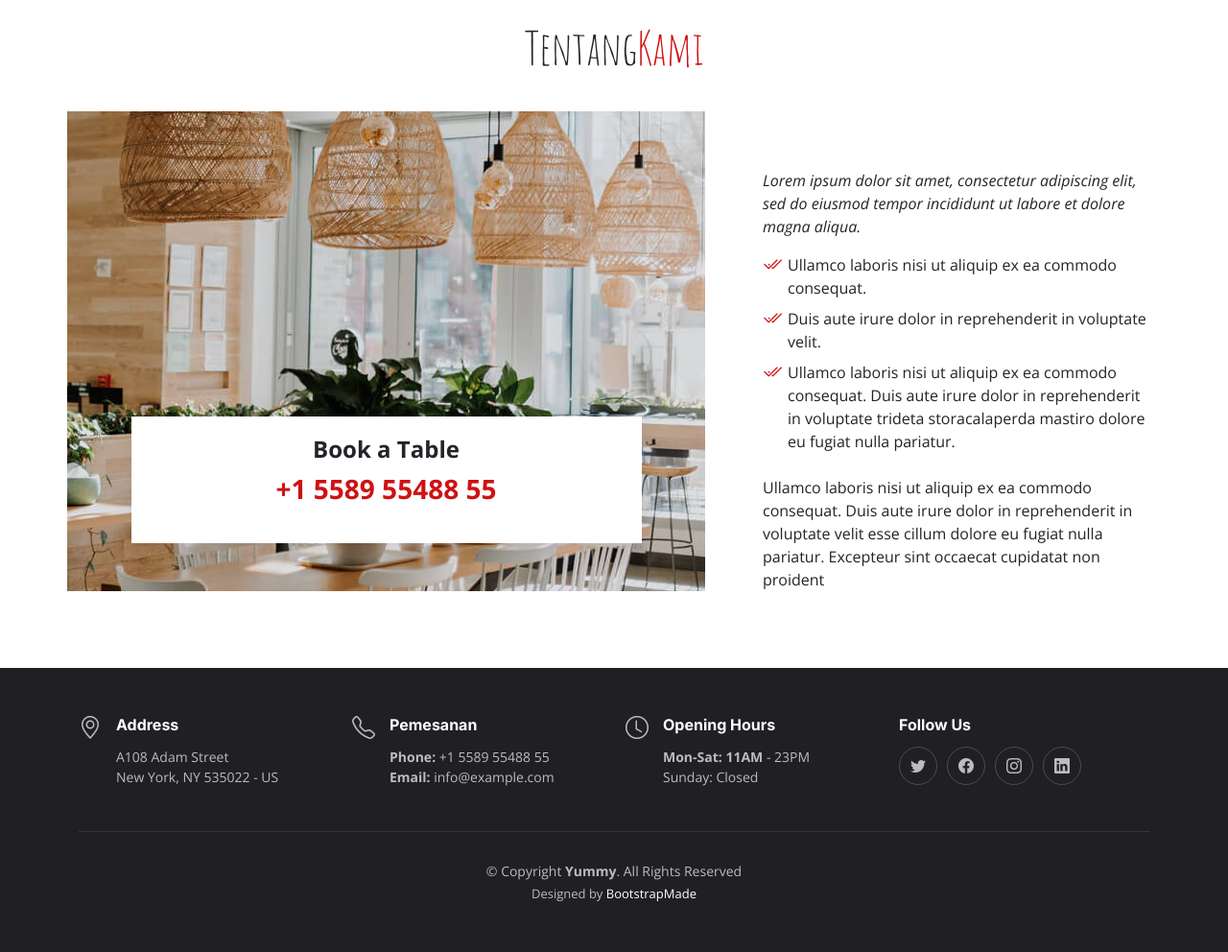
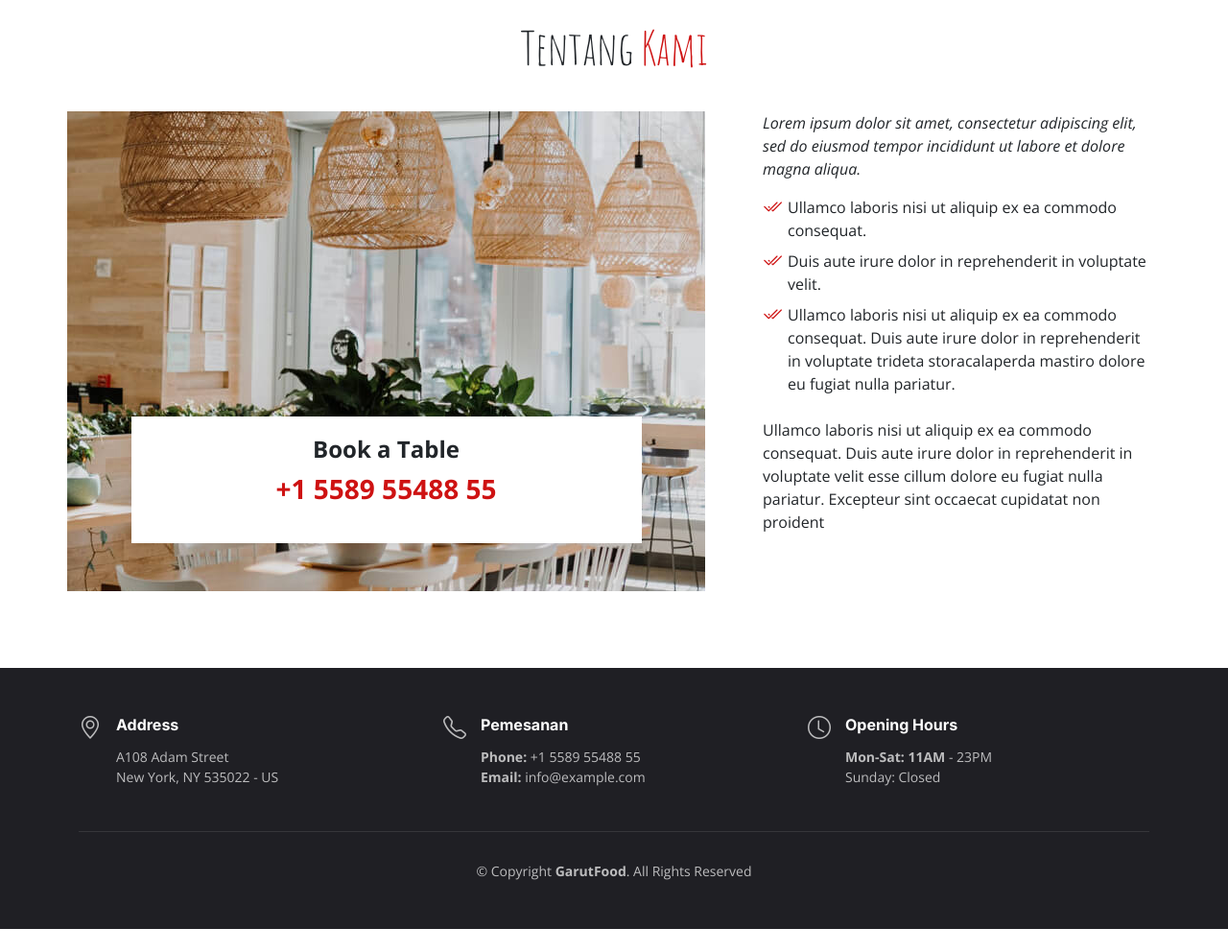
Before and after one commit to itsmefdil/web-katalog-produk-php-native, a PHP site: page /?page=tentang in a window 1280 px wide. Shown: the part 90-1082 px from the top of the page at 96% size. After the commit the page ends 1058 px from the top, so only its background shows below. Run offline with PHP 8.4, Linux system fonts and the light colour scheme.

Commit message:
:zap: update

```diff
--- a/component/footer.php
+++ b/component/footer.php
@@ -3,7 +3,7 @@
 
     <div class="container">
       <div class="row gy-3">
-        <div class="col-lg-3 col-md-6 d-flex">
+        <div class="col-lg-4 col-md-6 d-flex">
           <i class="bi bi-geo-alt icon"></i>
           <div>
             <h4>Address</h4>
@@ -15,7 +15,7 @@
 
         </div>
 
-        <div class="col-lg-3 col-md-6 footer-links d-flex">
+        <div class="col-lg-4 col-md-6 footer-links d-flex">
           <i class="bi bi-telephone icon"></i>
           <div>
             <h4>Pemesanan</h4>
@@ -26,7 +26,7 @@
           </div>
         </div>
 
-        <div class="col-lg-3 col-md-6 footer-links d-flex">
+        <div class="col-lg-4 col-md-6 footer-links d-flex">
           <i class="bi bi-clock icon"></i>
           <div>
             <h4>Opening Hours</h4>
@@ -37,30 +37,15 @@
           </div>
         </div>
 
-        <div class="col-lg-3 col-md-6 footer-links">
-          <h4>Follow Us</h4>
-          <div class="social-links d-flex">
-            <a href="#" class="twitter"><i class="bi bi-twitter"></i></a>
-            <a href="#" class="facebook"><i class="bi bi-facebook"></i></a>
-            <a href="#" class="instagram"><i class="bi bi-instagram"></i></a>
-            <a href="#" class="linkedin"><i class="bi bi-linkedin"></i></a>
-          </div>
-        </div>
 
       </div>
     </div>
 
     <div class="container">
       <div class="copyright">
-        &copy; Copyright <strong><span>Yummy</span></strong>. All Rights Reserved
+        &copy; Copyright <strong><span>GarutFood</span></strong>. All Rights Reserved
       </div>
-      <div class="credits">
-        <!-- All the links in the footer should remain intact. -->
-        <!-- You can delete the links only if you purchased the pro version. -->
-        <!-- Licensing information: https://bootstrapmade.com/license/ -->
-        <!-- Purchase the pro version with working PHP/AJAX contact form: https://bootstrapmade.com/yummy-bootstrap-restaurant-website-template/ -->
-        Designed by <a href="https://bootstrapmade.com/">BootstrapMade</a>
-      </div>
+
     </div>
 
   </footer><!-- End Footer -->
--- a/component/produk.php
+++ b/component/produk.php
@@ -32,9 +32,9 @@
                 ?>
 
               <div class="col-lg-4 menu-item">
-                <a  class="glightbox">
+               <a href="">
                       <img src="foto_produk/<?= $produk["foto_produk"]; ?>" class="menu-img img-fluid img-rounded" alt="" height="50px">
-                </a>
+
                     <h4><?= $produk['nama_produk'] ?></h4>
                     <p class="ingredients">
                     <?= $produk['deskripsi_produk'] ?>
@@ -42,6 +42,7 @@
                     <p class="price">
                       Rp. <?= $produk['harga_produk'] ?>
                     </p>
+                </a>
               </div><!-- Menu Item -->
 
             <?php } ?>
--- a/component/semua-produk.php
+++ b/component/semua-produk.php
@@ -4,7 +4,7 @@
 
         <div class="section-header">
           <h2>Produk Kami</h2>
-          <p>Lihat Prodk <span>Enak Kami</span></p>
+          <p>Lihat Prodk <span> Enak Kami</span></p>
         </div>
 
 
--- a/component/tentang.php
+++ b/component/tentang.php
@@ -6,7 +6,7 @@
 
         <div class="section-header">
           <!-- <h2>About Us</h2> -->
-          <p>Tentang<span>Kami</span></p>
+          <p>Tentang<span> Kami</span></p>
         </div>
 
         <div class="row gy-4">
@@ -18,7 +18,7 @@
             </div>
           </div>
 
-          <div class="col-lg-5 d-flex align-items-end" data-aos="fade-up" data-aos-delay="300">
+          <div class="col-lg-5" data-aos="fade-up" data-aos-delay="300">
 
             <div class="content ps-0 ps-lg-5">
               <p class="fst-italic">
```
Also changed, not shown: admin/login.php (+6 -13 lines), component/kontak.php (+6 -29 lines). Lines whose indentation alone changed are shown as unchanged.
